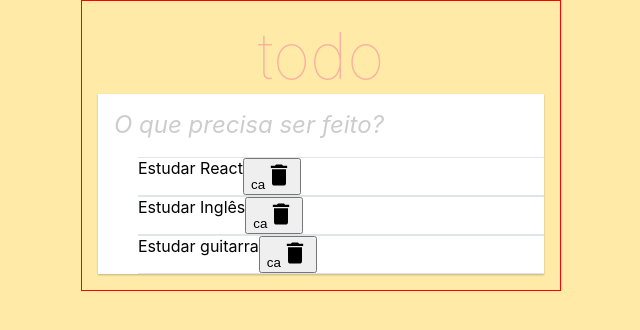
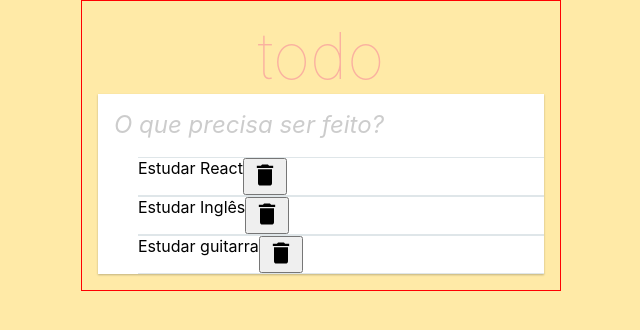
Before and after one commit to Dagostini01/todo-list, a React (Create React App) app: page / in a window 1280 px wide. Shown: the top 330 px of the page, without its empty margins (319-959 px from the left). Built offline with nearby package versions, Linux system fonts and the light colour scheme.

Commit message:
erros no app

```diff
--- a/src/App.js
+++ b/src/App.js
@@ -46,8 +46,7 @@ const App = () => {
             todos.map((todo) => (
               <li key={todo.id.toString()}>
                 <span>{todo.title}</span>
-                <button type="button">
-                  ca
+                <button type="button" aria-label="Excluir item">
                   <MdDelete size={28} />
                 </button>
               </li>
```
Also changed, not shown: 1 other file (tests, documents, lock files or other folders).
